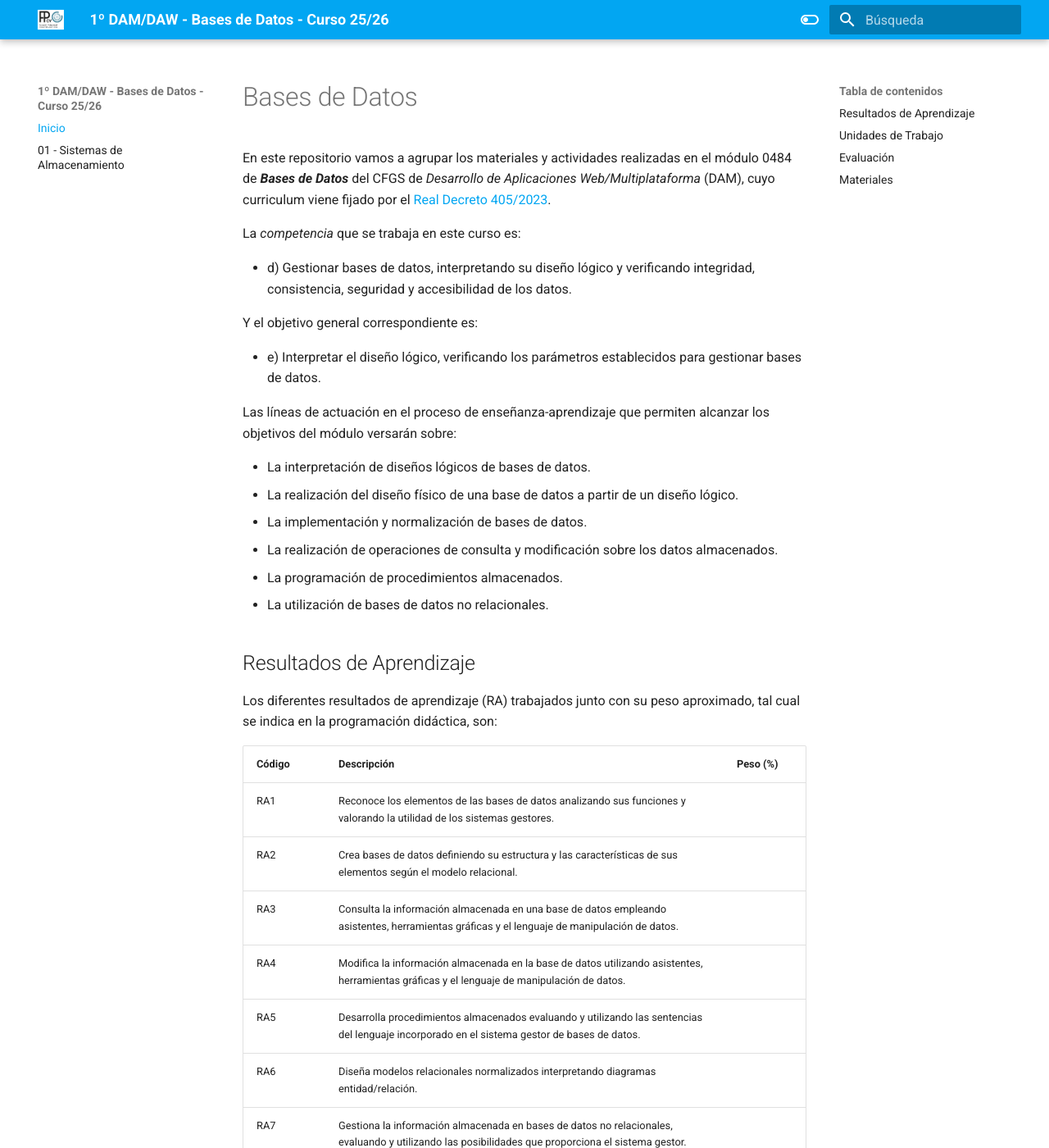
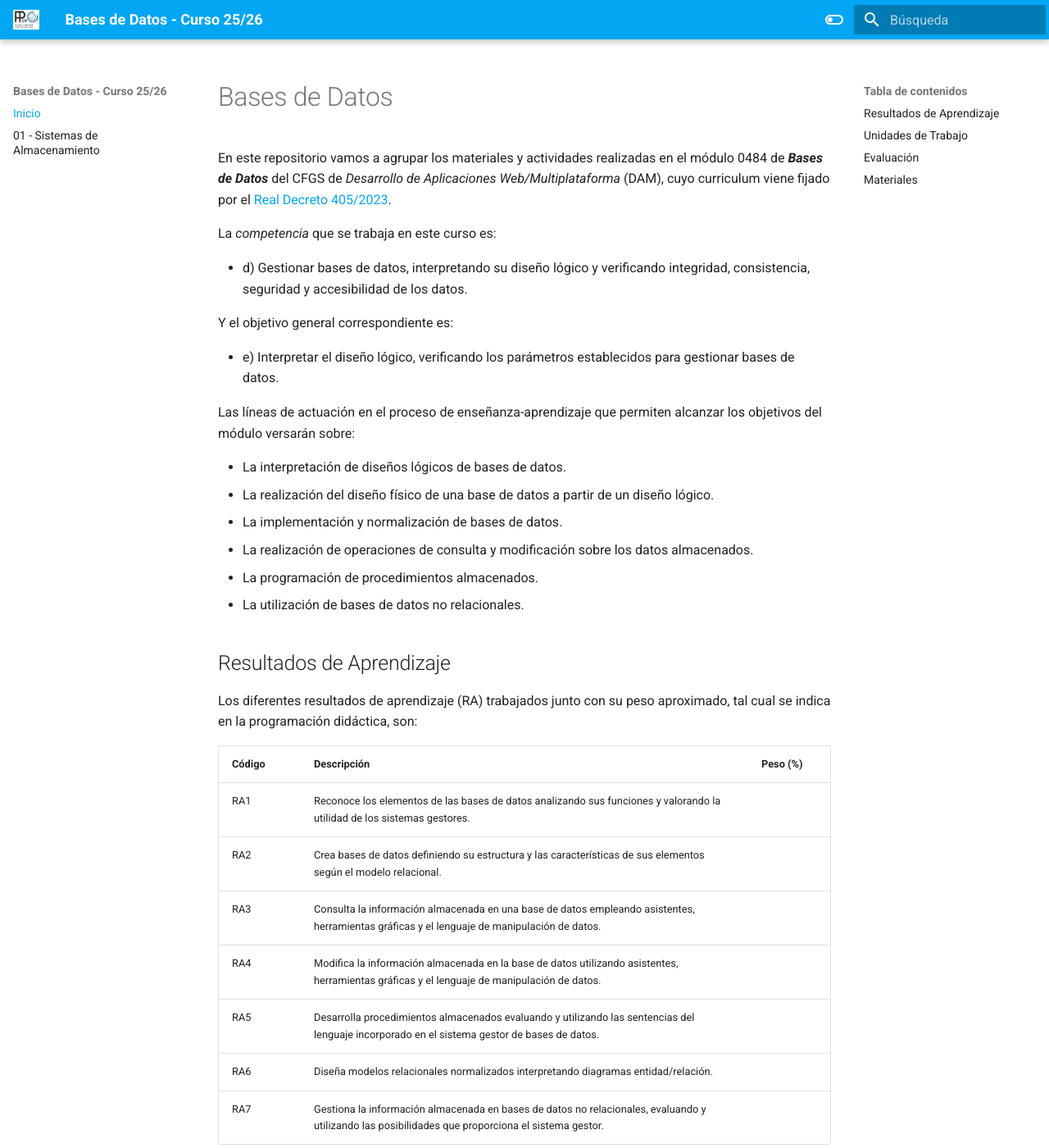
Before and after one commit to jssdocente/bd2526d, an MkDocs documentation site: the page built from docs/index.md, in a window 1280 px wide and 1400 px high. Shown: the whole window at 82% size. Built offline with MkDocs 1.6.1 and Material for MkDocs 9.7.7, drawn with Linux system fonts in a browser that asks for light colours.

Commit message:
Update site name and enhance navigation in mkdocs.yml; add custom CSS for grid layout

```diff
--- /dev/null
+++ b/docs/extra/css/extra.css
@@ -0,0 +1,3 @@
+.md-grid {
+  max-width: 1900px;
+}
--- a/mkdocs.yml
+++ b/mkdocs.yml
@@ -1,4 +1,4 @@
-site_name: 1º DAM/DAW - Bases de Datos - Curso 25/26
+site_name: Bases de Datos - Curso 25/26
 site_url: https://jssdocente.github.io/bd2526
 use_directory_urls: false
 
@@ -68,8 +68,11 @@
     - content.code.copy
     - content.code.select
     - navigation.top
+    - navigation.expand
+    - navigation.path
     - content.code.annotate
     - content.tooltips
+  custom_width: false
 
 extra:
   search:
@@ -82,6 +85,9 @@
   #analytics:
     #provider: google
     #property: G-X6D0LR7TC8
+
+extra_css:
+  - extra/css/extra.css
 
 plugins:
   - search
```
